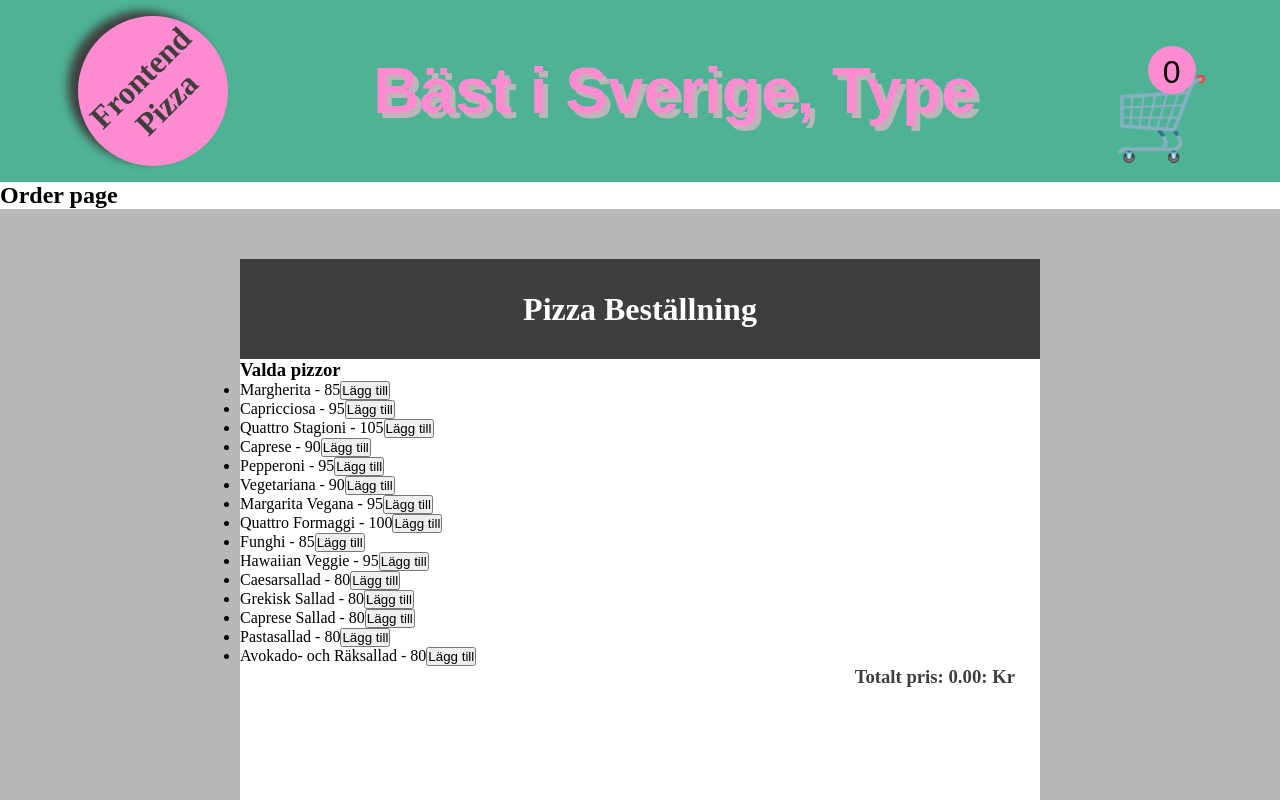
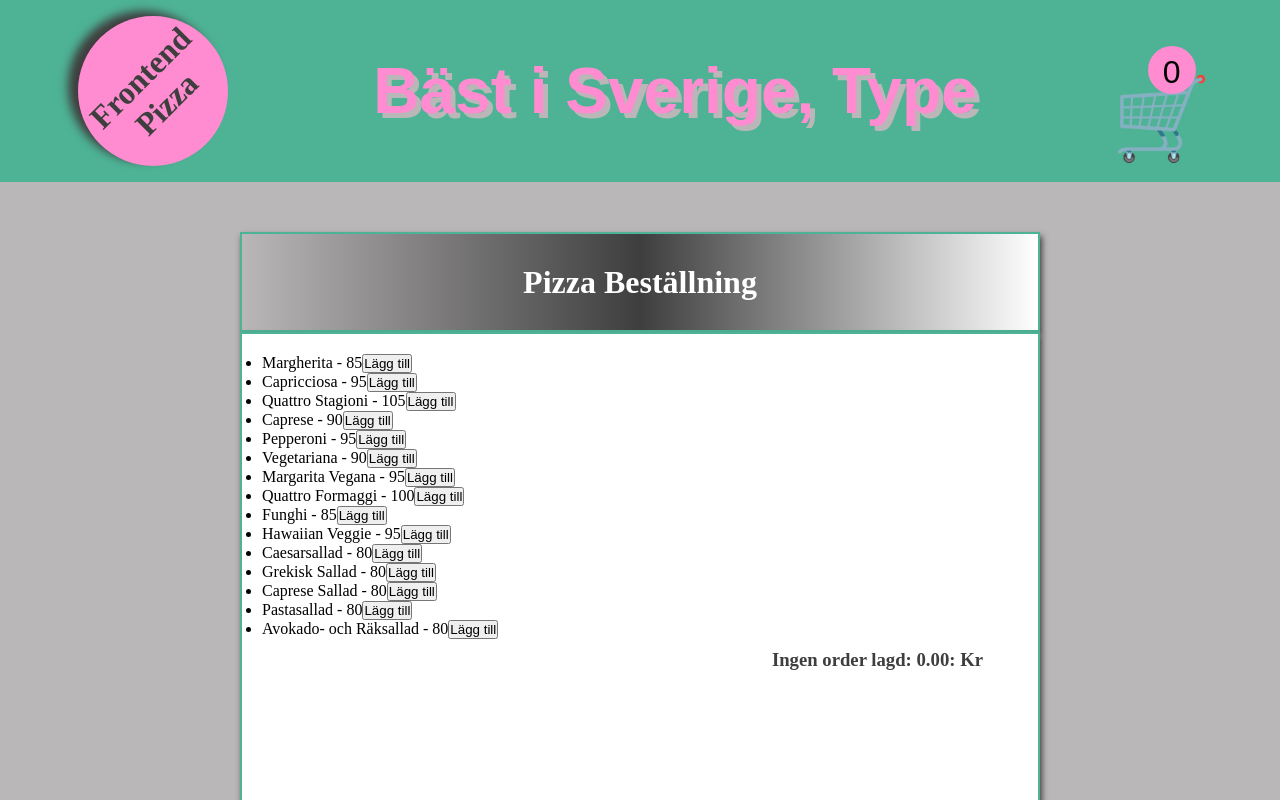
Before and after one commit to Eva-Li80/Frontend-2023, a React (Vite) app: page /order in a window 1280 px wide. Shown: the top 800 px of the page. Built offline with nearby package versions, Linux system fonts and the light colour scheme.

Commit message:
style order

```diff
--- a/src/Components/PizzaOrder/PizzaOrderList.tsx
+++ b/src/Components/PizzaOrder/PizzaOrderList.tsx
@@ -64,8 +64,8 @@ const PizzaOrderList = () => {
 
   return (
     <div className="pizza-list">
-      <h3>Valda pizzor</h3>
-      <ul>
+
+       <ul>
         {state.pizza.map((piz) => (
           <li key={piz.name}>
             {piz.name} - {piz.price}
@@ -102,7 +102,8 @@ const PizzaOrderList = () => {
           </div>
         ))}
       </div>
-      <h3 className="total">Totalt pris: {calculateTotalPrice()}: Kr</h3>
+      {state.cart && state.cart.length > 0 ?  <h3 className="total">Totalt pris: {calculateTotalPrice()}: Kr</h3> :  <h3 className="total">Ingen order lagd: {calculateTotalPrice()}: Kr</h3>}
+
     </div>
   );
 };
--- a/src/Components/PizzaOrder/_pizzaOrder.scss
+++ b/src/Components/PizzaOrder/_pizzaOrder.scss
@@ -9,16 +9,22 @@
     display: flex;
     justify-content: space-around;
     align-items: center;
-    background-color: $black;
+    background: linear-gradient(to right, $gray, $black, $white);
     color: $white;
+    border: 2px solid $green;
+    box-shadow: 2px 4px 6px $black;
     width: 800px;
     height: 100px;
 
     .btn {
       background-color: $pink;
+      border: 2px solid $black;
+    }
+    .btn:hover {
+      background-color: $green;
     }
 
-    .link{
+    .link {
       color: $white;
     }
   }
@@ -29,6 +35,9 @@
   width: 800px;
   min-height: 500px;
   background-color: $white;
+  border: 2px solid $green;
+  box-shadow: 2px 4px 6px $black;
+  padding: 20px;
 
   .pizza-content {
     display: flex;
@@ -50,12 +59,22 @@
     .pizza-add-btn {
       padding: 0 10px;
       border: 2px solid $green;
+      cursor: pointer;
     }
 
-    .pizza-count{
-        font-size: 18px;
-        margin: 0 30px;
+    .pizza-remove-btn:hover {
+      background-color: $green;
+      color: $white;
+    }
 
+    .pizza-add-btn:hover {
+      background-color: $green;
+      color: $white;
+    }
+
+    .pizza-count {
+      font-size: 18px;
+      margin: 0 30px;
     }
 
     .pizza-totalprice {
@@ -63,10 +82,10 @@
     }
   }
 
-  .total{
+  .total {
     text-align: end;
     margin-right: 25px;
+    padding: 10px;
     color: $black;
-
+  }
 }
-}
--- a/src/Pages/Order.tsx
+++ b/src/Pages/Order.tsx
@@ -5,7 +5,6 @@ import PizzaOrderContainer from "../Components/PizzaOrder/PizzaOrderContainer"
 const Order = () => {
   return (
     <div>
-        <h2 className='order'>Order page</h2>
         <PizzaOrderContainer/>
     </div>
   )
```
